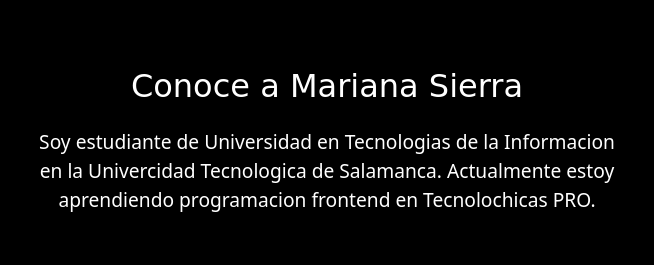
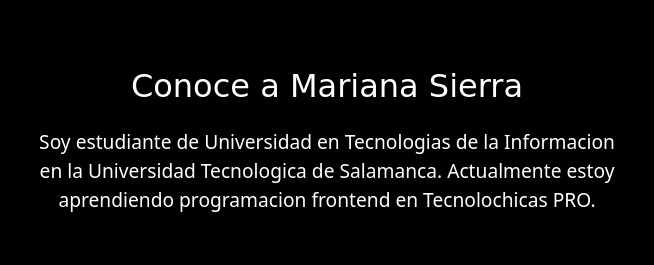
Before and after one commit to SAM-SIERRA/SAM-SIERRA.github.io, a plain HTML site: page index.html in a window 1280 px wide. Shown: the part 1020-1285 px from the top of the page, 313-967 px from the left. Drawn offline with nearby package versions, Linux system fonts and the light colour scheme; a web font is replaced by a local one.

Commit message:
Update index.html

```diff
--- a/index.html
+++ b/index.html
@@ -70,7 +70,7 @@
     <section id="sobre-mi" class="sobre-mi seccion-oscura">
       <div class="contenedor">
         <h2 class="seccion-titulo">Conoce a Mariana Sierra </h2>
-        <p class="seccion-texto"> Soy estudiante de Universidad en Tecnologias de la Informacion en la Univercidad Tecnologica de Salamanca. Actualmente estoy aprendiendo programacion frontend en Tecnolochicas PRO. </p>
+        <p class="seccion-texto"> Soy estudiante de Universidad en Tecnologias de la Informacion en la Universidad Tecnologica de Salamanca. Actualmente estoy aprendiendo programacion frontend en Tecnolochicas PRO. </p>
       </div>
     </section>
 
```
